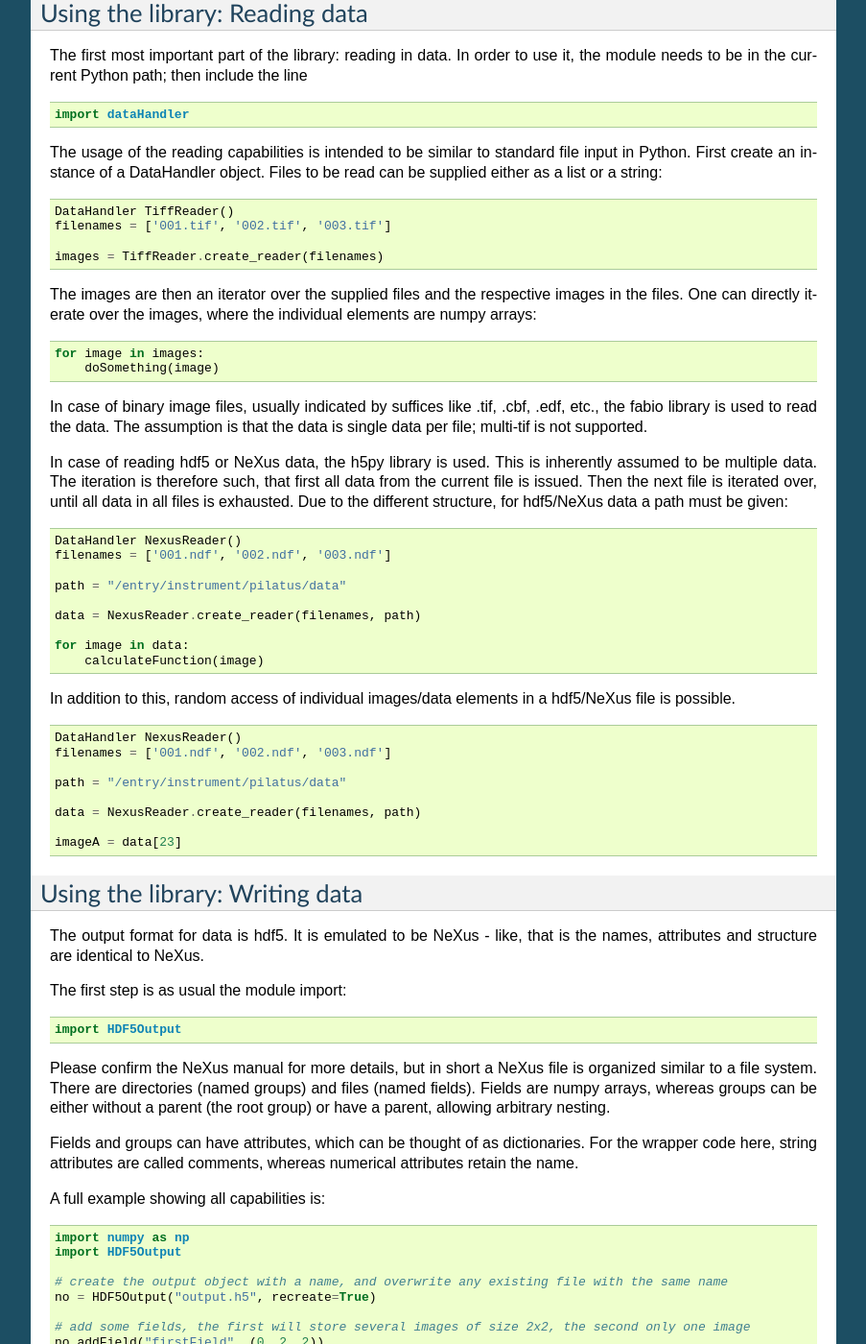
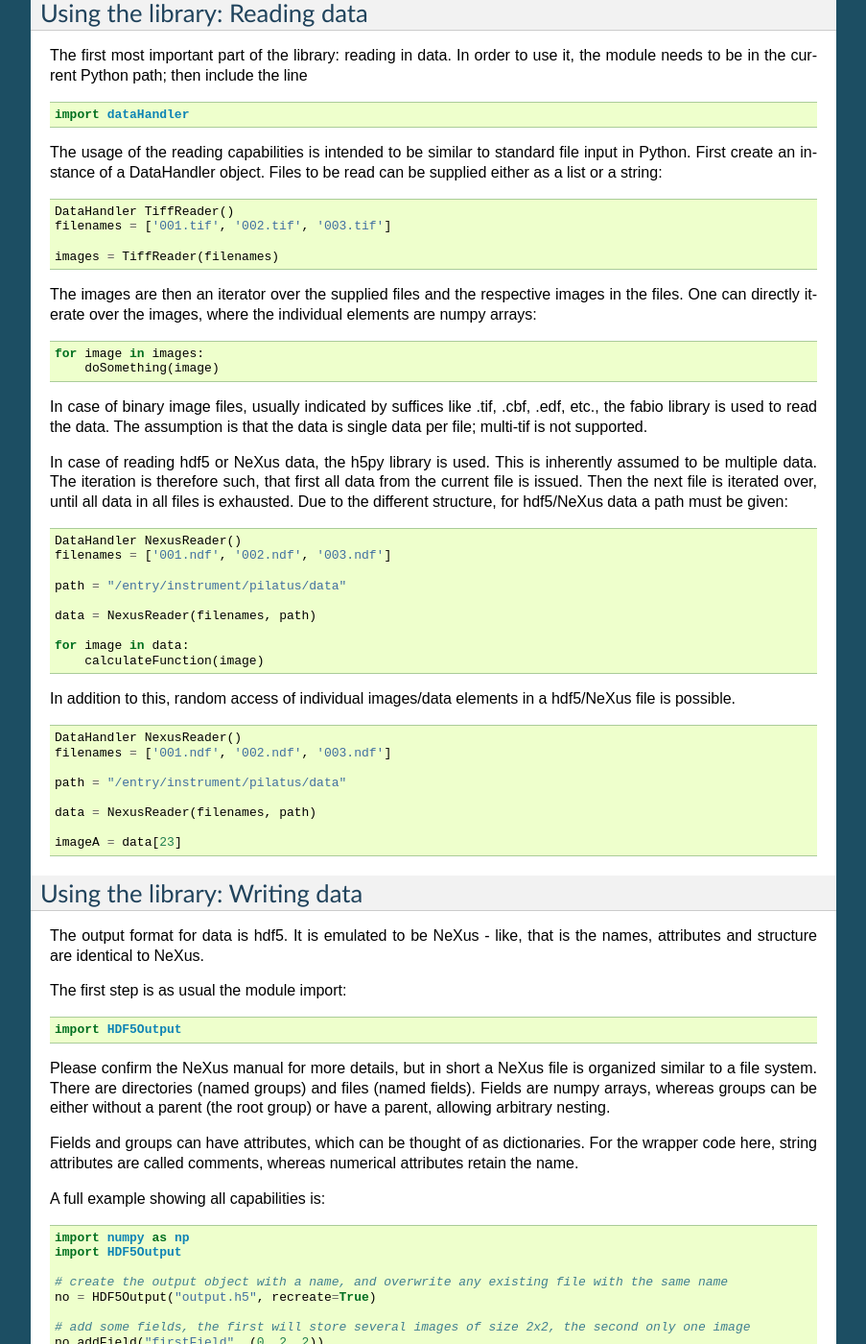
Before and after one commit to syncope/psio, a Sphinx documentation site: the page built from doc/users_guide.rst, in a window 1280 px wide and 1400 px high, scrolled down 524 px. Shown: the whole window at 96% size, without its empty margins (198-1101 px from the left). Built offline with Sphinx 7.4.7, drawn with Linux system fonts in a browser that asks for light colours; formulas are drawn with MathJax 3.

```diff
--- a/doc/users_guide.rst
+++ b/doc/users_guide.rst
@@ -42,7 +42,7 @@ Files to be read can be supplied either as a list or a string:
     DataHandler TiffReader()
     filenames = ['001.tif', '002.tif', '003.tif']
 
-    images = TiffReader.create_reader(filenames)
+    images = TiffReader(filenames)
 
 The images are then an iterator over the supplied files and the respective images in the files.
 One can directly iterate over the images, where the individual elements are numpy arrays:
@@ -68,7 +68,7 @@ Due to the different structure, for hdf5/NeXus data a path must be given:
 
     path = "/entry/instrument/pilatus/data"
 
-    data = NexusReader.create_reader(filenames, path)
+    data = NexusReader(filenames, path)
 
     for image in data:
         calculateFunction(image)
@@ -82,7 +82,7 @@ In addition to this, random access of individual images/data elements in a hdf5/
 
     path = "/entry/instrument/pilatus/data"
 
-    data = NexusReader.create_reader(filenames, path)
+    data = NexusReader(filenames, path)
 
     imageA = data[23]
 
--- a/setup.py
+++ b/setup.py
@@ -52,5 +52,6 @@ setup(
         'build_sphinx': {
             'project': ('setup.py', name),
             'version': ('setup.py', version),
-            'release': ('setup.py', release)}},
+            'release': ('setup.py', release),
+            'source_dir': ('setup.py', 'doc')}},
 )
```
